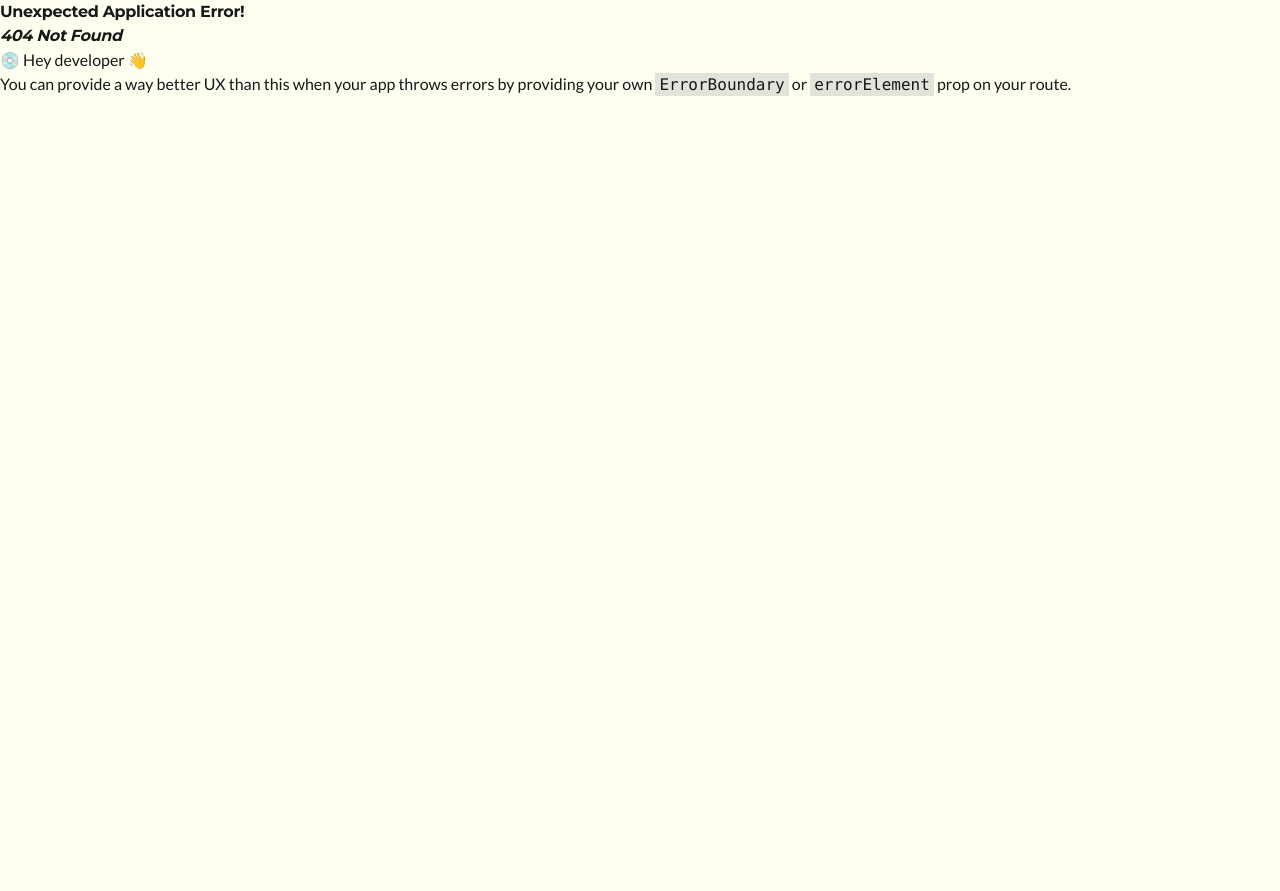
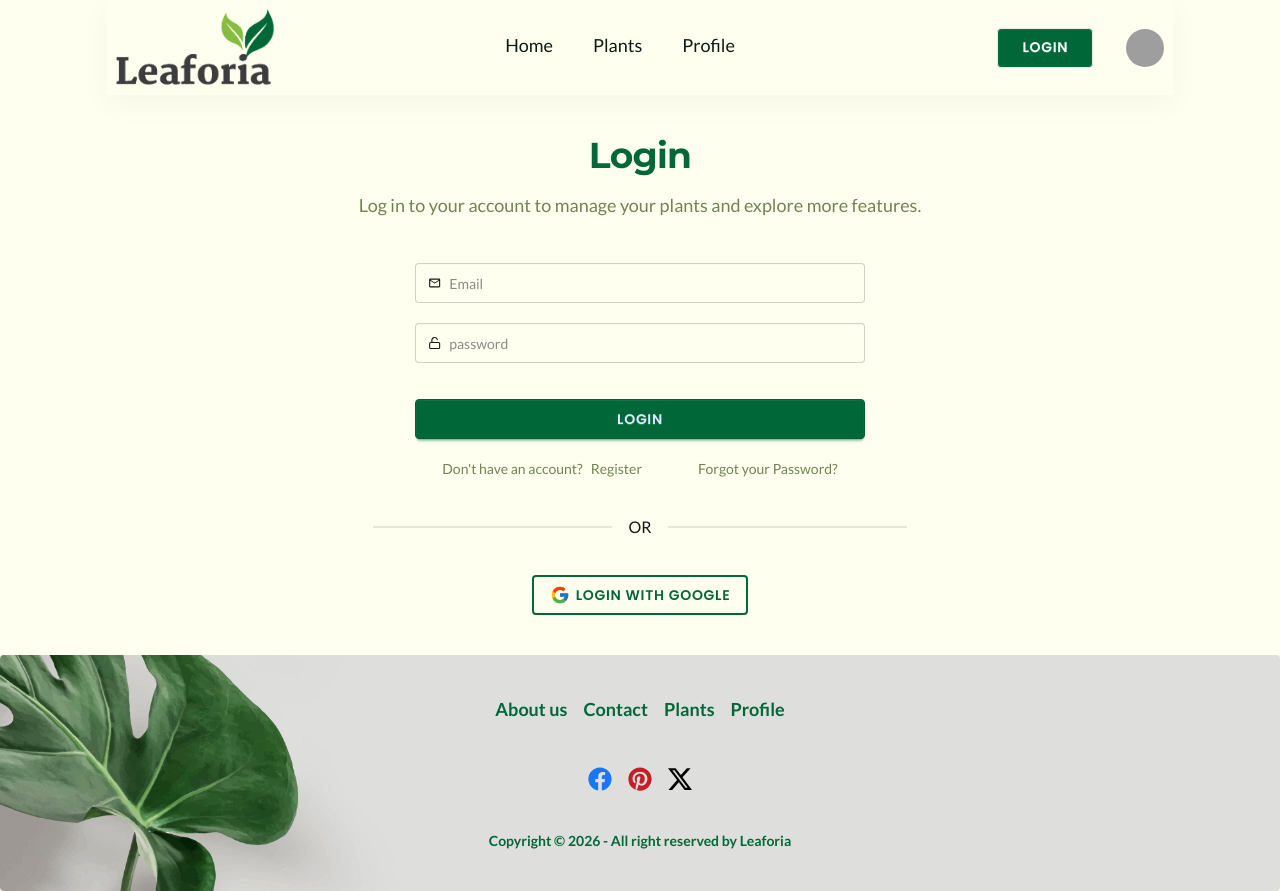
Before and after one commit to sristikundu1/Leaforia, a React (Vite) app: page /auth/login in a window 1280 px wide. Before the commit this address had no page. Before the commit the page ends 800 px from the top, so only its background shows below. Built offline with nearby package versions, Linux system fonts and the light colour scheme; grey boxes are pictures that could not be loaded.

Commit message:
create the login and register page

```diff
--- a/package.json
+++ b/package.json
@@ -11,6 +11,7 @@
   },
   "dependencies": {
     "@tailwindcss/vite": "^4.2.2",
+    "firebase": "^12.11.0",
     "lottie-react": "^2.4.1",
     "react": "^19.2.4",
     "react-dom": "^19.2.4",
--- a/src/Routes/Route.jsx
+++ b/src/Routes/Route.jsx
@@ -2,6 +2,9 @@ import { createBrowserRouter } from "react-router";
 import HomeLayout from "./../layouts/HomeLayout";
 import Home from "../pages/Home/Home";
 import PlantDetails from "../pages/PlantDetails/PlantDetails";
+import Login from "../pages/Login/Login";
+import AuthLayout from "../layouts/AuthLayout";
+import Register from "../pages/Register/Register";
 
 export const router = createBrowserRouter([
   {
@@ -10,12 +13,26 @@ export const router = createBrowserRouter([
     children: [
       {
         path: "/",
-        Component: Home,
+        element: <Home></Home>,
       },
       {
         path: "/plant/:id",
         loader: () => fetch("/plants.json"),
-        Component: PlantDetails,
+        element: <PlantDetails></PlantDetails>,
+      },
+    ],
+  },
+  {
+    path: "/auth",
+    element: <AuthLayout></AuthLayout>,
+    children: [
+      {
+        path: "/auth/login",
+        element: <Login></Login>,
+      },
+      {
+        path: "/auth/register",
+        element: <Register></Register>,
       },
     ],
   },
--- a/src/components/Navbar/Navbar.jsx
+++ b/src/components/Navbar/Navbar.jsx
@@ -78,11 +78,13 @@ const Navbar = () => {
           <ul className="menu menu-horizontal px-1">{links}</ul>
         </div>
         <div className="navbar-end gap-8">
-          <div className="dropdown dropdown-end">
-            <div tabIndex={0}>
-              <button className="btn bg-primary text-white px-6">login</button>
-            </div>
-          </div>
+          <NavLink
+            to={"/auth/login"}
+            className="btn bg-primary text-white px-6"
+          >
+            login
+          </NavLink>
+
           <div className="dropdown dropdown-end">
             <div
               tabIndex={0}
--- /dev/null
+++ b/src/firebase/firebase.config.js
@@ -0,0 +1,17 @@
+// Import the functions you need from the SDKs you need
+import { initializeApp } from "firebase/app";
+// TODO: Add SDKs for Firebase products that you want to use
+// https://firebase.google.com/docs/web/setup#available-libraries
+
+// Your web app's Firebase configuration
+const firebaseConfig = {
+  apiKey: "AIzaSyAQOnhAeXIFxjMHJ8lU4by1VXliOSdMy3A",
+  authDomain: "leaforia-2c27a.firebaseapp.com",
+  projectId: "leaforia-2c27a",
+  storageBucket: "leaforia-2c27a.firebasestorage.app",
+  messagingSenderId: "566139341773",
+  appId: "1:566139341773:web:bd206d08bfce116e2f9284"
+};
+
+// Initialize Firebase
+const app = initializeApp(firebaseConfig);
--- /dev/null
+++ b/src/layouts/AuthLayout.jsx
@@ -0,0 +1,21 @@
+import React from "react";
+import Navbar from "../components/Navbar/Navbar";
+import { Outlet } from "react-router";
+import Footer from "../components/Footer/Footer";
+
+const AuthLayout = () => {
+  return (
+    <div className="flex flex-col min-h-screen">
+      <Navbar></Navbar>
+
+      {/* Main content */}
+      <main className="flex-1">
+        <Outlet />
+      </main>
+
+      <Footer></Footer>
+    </div>
+  );
+};
+
+export default AuthLayout;
--- /dev/null
+++ b/src/pages/Login/Login.jsx
@@ -0,0 +1,69 @@
+import React from "react";
+import { FcGoogle } from "react-icons/fc";
+import { FiUnlock } from "react-icons/fi";
+import { MdOutlineEmail } from "react-icons/md";
+import { Link } from "react-router";
+
+const Login = () => {
+  return (
+    <div className="max-w-10/12 mx-auto">
+      <div className=" text-center my-10">
+        <h2 className="font-bold text-4xl text-primary mb-4">Login</h2>
+        <p className="font-medium text-lg text-secondary ">
+          Log in to your account to manage your plants and explore more
+          features.
+        </p>
+      </div>
+
+      <div>
+        <div className="shrink-0  flex flex-col justify-center items-center pb-10">
+          <form className="fieldset gap-5">
+            {/* email  */}
+            <label className="input validator w-[450px]">
+              <MdOutlineEmail />
+              <input type="email" name="email" required placeholder="Email" />
+            </label>
+
+            {/* Password  */}
+            <label className="input validator w-[450px]">
+              <FiUnlock />
+              <input
+                type="password"
+                name="password"
+                required
+                placeholder="password"
+              />
+            </label>
+
+            <button type="submit" className="btn btn-primary mt-4">
+              Login
+            </button>
+          </form>
+
+          <div className="flex justify-between items-center gap-14 mt-4">
+            <p className="font-medium text-sm text-secondary ">
+              Don't have an account?
+              <Link to={"/auth/register"}>
+                <span className="hover:text-primary pl-2">Register</span>
+              </Link>
+            </p>
+
+            <p className="font-medium text-sm text-secondary ">
+              Forgot your Password?
+            </p>
+          </div>
+
+          <div className="divider my-10 w-1/2 mx-auto">OR</div>
+
+          {/* Google */}
+          <button className="btn bg-transparent border-2 text-primary border-primary">
+            <FcGoogle className="text-xl" />
+            Login with Google
+          </button>
+        </div>
+      </div>
+    </div>
+  );
+};
+
+export default Login;
--- /dev/null
+++ b/src/pages/Register/Register.jsx
@@ -0,0 +1,77 @@
+import React from "react";
+import { FaRegUser } from "react-icons/fa";
+import { FcGoogle } from "react-icons/fc";
+import { FiUnlock } from "react-icons/fi";
+import { MdAttachFile, MdOutlineEmail } from "react-icons/md";
+import { Link } from "react-router";
+
+const Register = () => {
+  return (
+    <div className="max-w-10/12 mx-auto">
+      <div className=" text-center my-10">
+        <h2 className="font-bold text-4xl text-primary mb-4">Register</h2>
+        <p className="font-medium text-lg text-secondary ">
+          Register to start your green journey and keep track of your plants.
+        </p>
+      </div>
+
+      <div>
+        <div className="shrink-0  flex flex-col justify-center items-center pb-10">
+          <form className="fieldset gap-5">
+            {/* name  */}
+            <label className="input validator w-[450px]">
+              <FaRegUser />
+              <input type="text" name="name" required placeholder="Username" />
+            </label>
+
+            {/* email  */}
+            <label className="input validator w-[450px]">
+              <MdOutlineEmail />
+              <input type="email" name="email" required placeholder="Email" />
+            </label>
+
+            {/* photo  */}
+            <label className="input validator w-[450px]">
+              <MdAttachFile />
+              <input type="text" name="photo" required placeholder="PhotoURL" />
+            </label>
+
+            {/* Password  */}
+            <label className="input validator w-[450px]">
+              <FiUnlock />
+              <input
+                type="password"
+                name="password"
+                required
+                placeholder="password"
+              />
+            </label>
+
+            <button type="submit" className="btn btn-primary mt-4">
+              Register
+            </button>
+          </form>
+
+          <div className="text-center mt-4">
+            <p className="font-medium text-sm text-secondary ">
+              Don't have an account?
+              <Link to={"/auth/login"}>
+                <span className="hover:text-primary pl-2">Login</span>
+              </Link>
+            </p>
+          </div>
+
+          <div className="divider my-10 w-1/2 mx-auto">OR</div>
+
+          {/* Google */}
+          <button className="btn bg-transparent border-2 text-primary border-primary">
+            <FcGoogle className="text-xl" />
+            Login with Google
+          </button>
+        </div>
+      </div>
+    </div>
+  );
+};
+
+export default Register;
```
Also changed, not shown: 1 other file (tests, documents, lock files or other folders).
